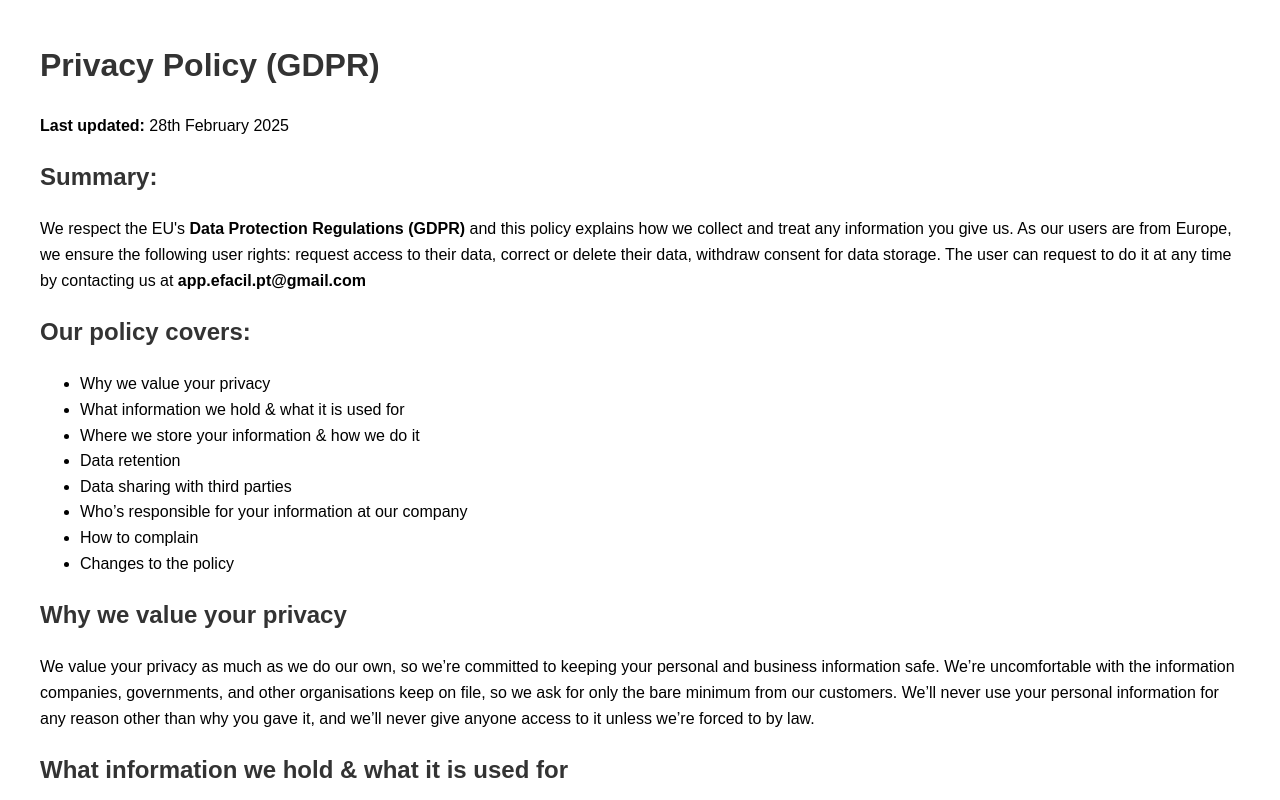
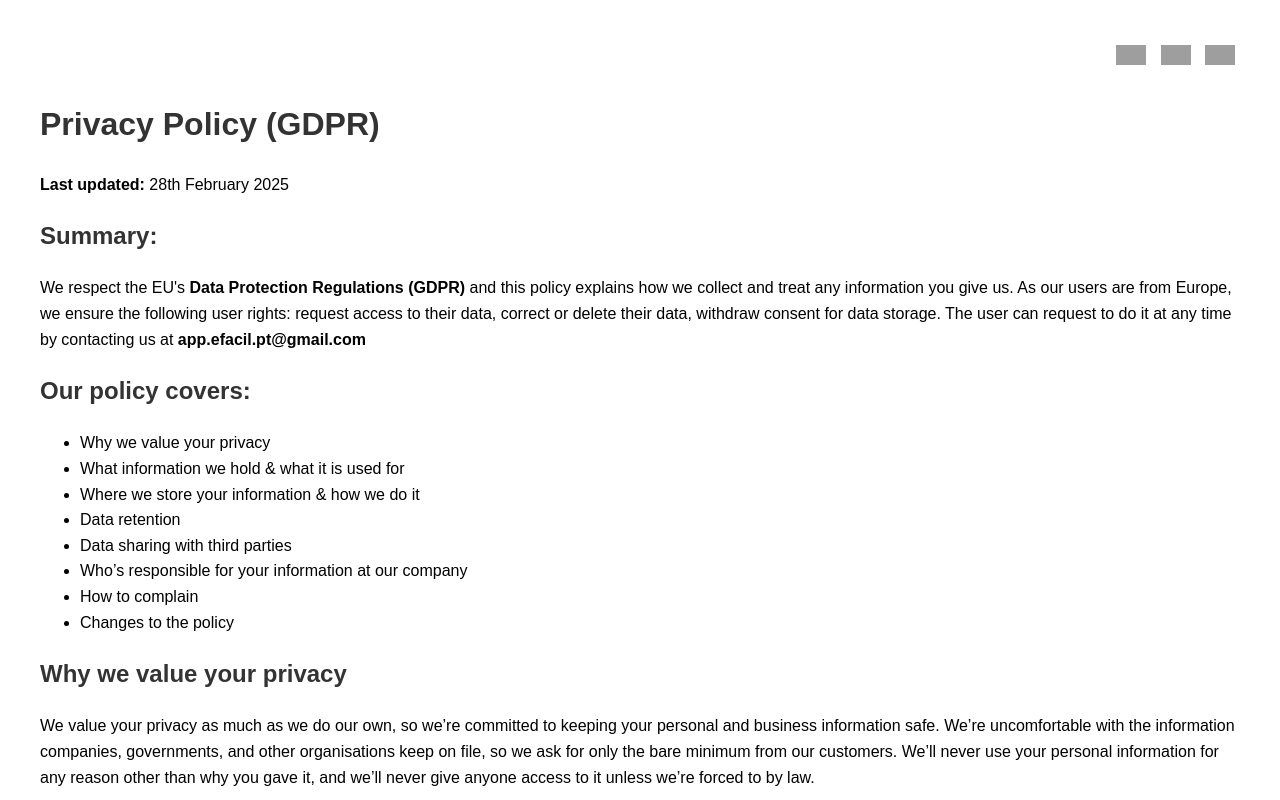
Before and after one commit to appefacilpt/privacy-policy, a plain HTML site: page index.html in a window 1280 px wide. Shown: the top 800 px of the page. Drawn offline with Linux system fonts and the light colour scheme; grey boxes are pictures that could not be loaded.

Commit message:
Update index.html

```diff
--- a/index.html
+++ b/index.html
@@ -13,16 +13,33 @@
         h1, h2 {
             color: #333;
         }
-        strong {
-            font-weight: bold;
+        .flag {
+            width: 30px;
+            height: 20px;
+            cursor: pointer;
+            margin: 5px;
         }
-        em {
-            font-style: italic;
+        .language-switcher {
+            text-align: right;
+            margin-bottom: 20px;
         }
     </style>
+    <script>
+        function switchLanguage(lang) {
+            document.querySelectorAll('.policy-content').forEach(el => el.style.display = 'none');
+            document.getElementById('policy-' + lang).style.display = 'block';
+        }
+    </script>
 </head>
 <body>
-    <h1>Privacy Policy (GDPR)</h1>
+    <div class="language-switcher">
+        <img src="https://flagcdn.com/w40/gb.png" alt="English" class="flag" onclick="switchLanguage('en')">
+        <img src="https://flagcdn.com/w40/ru.png" alt="Русский" class="flag" onclick="switchLanguage('ru')">
+        <img src="https://flagcdn.com/w40/pt.png" alt="Português" class="flag" onclick="switchLanguage('pt')">
+    </div>
+
+    <div id="policy-en" class="policy-content">
+        <h1>Privacy Policy (GDPR)</h1>
     <p><strong>Last updated:</strong> 28th February 2025</p>
 
     <h2>Summary:</h2>
@@ -71,5 +88,22 @@
 
     <h2>Changes to the policy</h2>
     <p>If we change the contents of this policy, those changes will become effective the moment we publish them on our GitHub page.</p>
+    </div>
+
+    <div id="policy-ru" class="policy-content" style="display: none;">
+        <h1>Политика конфиденциальности (GDPR)</h1>
+        <p><strong>Последнее обновление:</strong> 28 февраля 2025</p>
+        <h2>Краткое описание:</h2>
+        <p>Мы уважаем <strong>Общие правила защиты данных (GDPR)</strong> и эта политика объясняет, как мы собираем и обрабатываем вашу информацию...</p>
+        <!-- Полный текст политики на русском -->
+    </div>
+
+    <div id="policy-pt" class="policy-content" style="display: none;">
+        <h1>Política de Privacidade (GDPR)</h1>
+        <p><strong>Última atualização:</strong> 28 de fevereiro de 2025</p>
+        <h2>Resumo:</h2>
+        <p>Respeitamos o <strong>Regulamento Geral de Proteção de Dados da UE (GDPR)</strong> e esta política explica como coletamos e tratamos qualquer informação que você nos forneça...</p>
+        <!-- Полный текст политики на португальском -->
+    </div>
 </body>
 </html>
```
